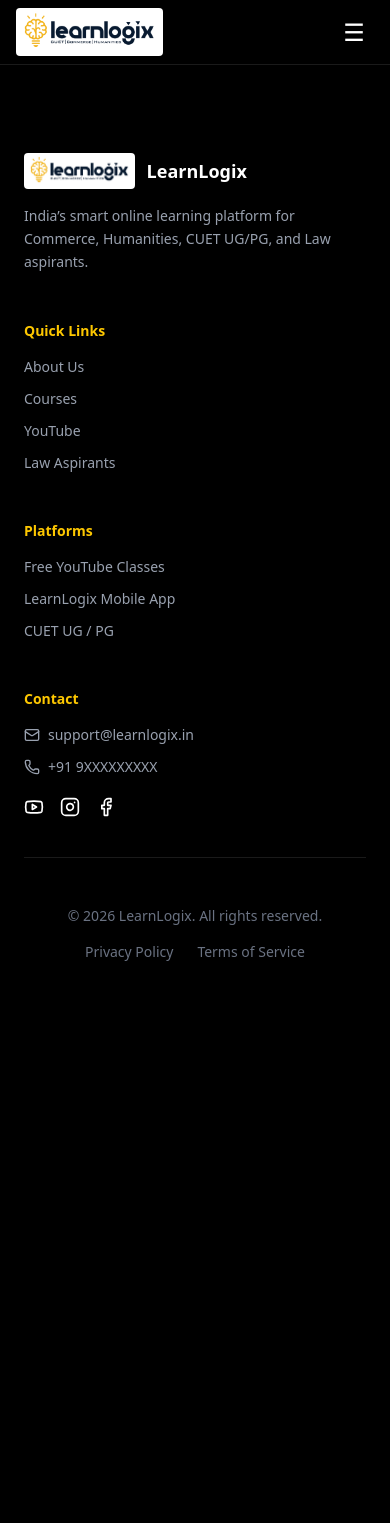
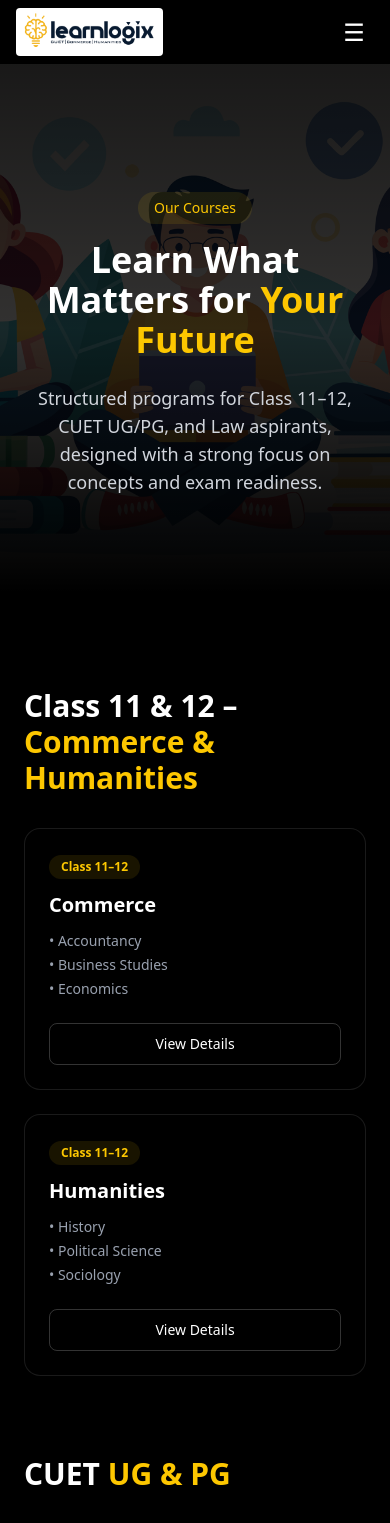
Before and after one commit to atif-afsar/LearnLogix, a React (Vite) app: page /courses in a window 390 px wide. Shown: the top 1523 px of the page. Before the commit the page ends 1074 px from the top, so only its background shows below. Built offline with nearby package versions, Linux system fonts and the light colour scheme.

Commit message:
completed the basic layout of courses

```diff
--- a/src/App.jsx
+++ b/src/App.jsx
@@ -6,6 +6,7 @@ import Footer from "./Components/Common/Footer";
 
 import Home from "./Page/Home";
 import About from "./Page/About";
+import Courses from "./Page/Courses";
 
 const App = () => {
   return (
@@ -15,6 +16,8 @@ const App = () => {
       <Routes>
         <Route path="/" element={<Home />} />
         <Route path="/about" element={<About />} />
+        <Route path="/courses" element={<Courses />} />
+
       </Routes>
 
       <Footer />
--- a/src/Components/Common/Navbar.jsx
+++ b/src/Components/Common/Navbar.jsx
@@ -15,7 +15,7 @@ export default function Navbar() {
   const navLinks = [
     { name: "Home", to: "/" },
     { name: "About", to: "/about" },
-    { name: "Courses", to: "/#courses" },
+    { name: "Courses", to: "/courses" },
     { name: "YouTube", to: "/#youtube" },
     { name: "Mobile App", to: "/#mobile" },
     { name: "Law Aspirants", to: "/#law" },
--- /dev/null
+++ b/src/Components/Courses/CourseCard.jsx
@@ -0,0 +1,33 @@
+import { motion } from "framer-motion";
+
+export default function CourseCard({ title, subjects, badge }) {
+  return (
+    <motion.div
+      whileHover={{ y: -6 }}
+      className="bg-black border border-white/10
+                 rounded-2xl p-6 hover:border-yellow-400/40 transition"
+    >
+      {badge && (
+        <span className="inline-block mb-3 px-3 py-1
+                         bg-yellow-400/10 text-yellow-400
+                         rounded-full text-xs font-semibold">
+          {badge}
+        </span>
+      )}
+
+      <h3 className="text-xl font-semibold mb-3">{title}</h3>
+
+      <ul className="text-gray-400 text-sm space-y-1">
+        {subjects.map((s) => (
+          <li key={s}>• {s}</li>
+        ))}
+      </ul>
+
+      <button className="mt-6 w-full border border-white/20
+                         py-2.5 rounded-lg text-sm
+                         hover:border-yellow-400 hover:text-yellow-400 transition">
+        View Details
+      </button>
+    </motion.div>
+  );
+}
--- /dev/null
+++ b/src/Components/Courses/CourseCategories.jsx
@@ -0,0 +1,76 @@
+import CourseCard from "./CourseCard";
+
+export default function CourseCategories() {
+  return (
+    <section className="bg-black text-white py-24">
+      <div className="max-w-7xl mx-auto px-6 space-y-20">
+
+        {/* Class 11–12 */}
+        <div>
+          <h2 className="text-3xl font-bold mb-8">
+            Class 11 & 12 –{" "}
+            <span className="text-yellow-400">Commerce & Humanities</span>
+          </h2>
+
+          <div className="grid gap-6
+                          sm:grid-cols-2
+                          lg:grid-cols-[repeat(auto-fit,minmax(280px,1fr))]">
+            <CourseCard
+              title="Commerce"
+              badge="Class 11–12"
+              subjects={["Accountancy", "Business Studies", "Economics"]}
+            />
+            <CourseCard
+              title="Humanities"
+              badge="Class 11–12"
+              subjects={["History", "Political Science", "Sociology"]}
+            />
+          </div>
+        </div>
+
+        {/* CUET */}
+        <div>
+          <h2 className="text-3xl font-bold mb-8">
+            CUET <span className="text-yellow-400">UG & PG</span>
+          </h2>
+
+          <div className="grid gap-6
+                          sm:grid-cols-2
+                          lg:grid-cols-[repeat(auto-fit,minmax(280px,1fr))]">
+            <CourseCard
+              title="CUET UG"
+              badge="Entrance Prep"
+              subjects={["Domain Subjects", "General Test", "Language"]}
+            />
+            <CourseCard
+              title="CUET PG"
+              badge="Post Graduation"
+              subjects={["Commerce", "Humanities", "Social Sciences"]}
+            />
+          </div>
+        </div>
+
+        {/* Law */}
+        <div>
+          <h2 className="text-3xl font-bold mb-8">
+            Law <span className="text-yellow-400">Aspirants</span>
+          </h2>
+
+          <div className="grid gap-6
+                          sm:grid-cols-2
+                          lg:grid-cols-[repeat(auto-fit,minmax(280px,1fr))]">
+            <CourseCard
+              title="BA LL.B Foundation"
+              badge="Law"
+              subjects={[
+                "Legal Aptitude",
+                "Logical Reasoning",
+                "Legal Awareness",
+              ]}
+            />
+          </div>
+        </div>
+      </div>
+    </section>
+  );
+}
--- /dev/null
+++ b/src/Components/Courses/CoursesCTA.jsx
@@ -0,0 +1,25 @@
+import { NavLink } from "react-router-dom";
+
+export default function CoursesCTA() {
+  return (
+    <section className="bg-black text-white py-24 text-center border-t border-white/10">
+      <h2 className="text-3xl sm:text-4xl font-bold">
+        Start Your Learning Journey with{" "}
+        <span className="text-yellow-400">LearnLogix</span>
+      </h2>
+
+      <p className="mt-6 text-gray-400 text-lg">
+        Choose the right course and begin building your future today.
+      </p>
+
+      <NavLink
+        to="/#contact"
+        className="inline-block mt-8 px-8 py-4
+                   bg-yellow-400 text-black font-semibold
+                   rounded-xl hover:bg-yellow-500 transition"
+      >
+        Contact Us
+      </NavLink>
+    </section>
+  );
+}
--- /dev/null
+++ b/src/Components/Courses/CoursesHero.jsx
@@ -0,0 +1,47 @@
+import { motion } from "framer-motion";
+
+export default function CoursesHero() {
+  return (
+    <section className="relative text-white pt-32 pb-24 overflow-hidden">
+
+      {/* Background Image */}
+      <div
+        className="absolute inset-0 bg-cover bg-center object-top"
+        style={{
+          backgroundImage: "url('/images/courses.png')",
+        }}
+      />
+
+      {/* Dark Overlay */}
+      <div className="absolute inset-0 bg-gradient-to-b from-black/90 via-black/80 to-black" />
+
+      {/* Content */}
+      <div className="relative z-10 max-w-6xl mx-auto px-6 text-center">
+
+        <motion.span
+          initial={{ opacity: 0, y: 20 }}
+          animate={{ opacity: 1, y: 0 }}
+          className="inline-block mb-4 px-4 py-1.5
+                     bg-yellow-400/10 text-yellow-400
+                     rounded-full text-sm font-medium"
+        >
+          Our Courses
+        </motion.span>
+
+        <motion.h1
+          initial={{ opacity: 0, y: 30 }}
+          animate={{ opacity: 1, y: 0 }}
+          className="text-4xl sm:text-5xl font-bold"
+        >
+          Learn What Matters for{" "}
+          <span className="text-yellow-400">Your Future</span>
+        </motion.h1>
+
+        <p className="mt-6 text-gray-300 text-lg max-w-3xl mx-auto">
+          Structured programs for Class 11–12, CUET UG/PG, and Law aspirants,
+          designed with a strong focus on concepts and exam readiness.
+        </p>
+      </div>
+    </section>
+  );
+}
--- /dev/null
+++ b/src/Components/Courses/PlatformsCTA.jsx
@@ -0,0 +1,29 @@
+export default function PlatformsCTA() {
+  return (
+    <section className="bg-black text-white py-20 border-t border-white/10">
+      <div className="max-w-6xl mx-auto px-6 grid sm:grid-cols-2 gap-8">
+
+        <div className="border border-white/10 rounded-2xl p-8">
+          <h3 className="text-2xl font-bold mb-3">Free Learning on YouTube</h3>
+          <p className="text-gray-400 mb-6">
+            Start learning concepts for free with our expert-led YouTube classes.
+          </p>
+          <button className="text-yellow-400 font-medium">
+            Subscribe Now →
+          </button>
+        </div>
+
+        <div className="border border-white/10 rounded-2xl p-8">
+          <h3 className="text-2xl font-bold mb-3">LearnLogix Mobile App</h3>
+          <p className="text-gray-400 mb-6">
+            Access recorded lectures, notes, tests, and full courses on our app.
+          </p>
+          <button className="text-yellow-400 font-medium">
+            Download App →
+          </button>
+        </div>
+
+      </div>
+    </section>
+  );
+}
--- a/src/Page/Courses.jsx
+++ b/src/Page/Courses.jsx
@@ -0,0 +1,18 @@
+import React from 'react'
+import CoursesHero from '../Components/Courses/CoursesHero'
+import CourseCategories from '../Components/Courses/CourseCategories'
+import PlatformsCTA from '../Components/Courses/PlatformsCTA'
+import CoursesCTA from '../Components/Courses/CoursesCTA'
+
+const Courses = () => {
+  return (
+    <div>
+      <CoursesHero />
+      <CourseCategories />
+      <PlatformsCTA />
+      <CoursesCTA />
+    </div>
+  )
+}
+
+export default Courses
```
Also changed, not shown: public/images/homeHero.png (deleted).
